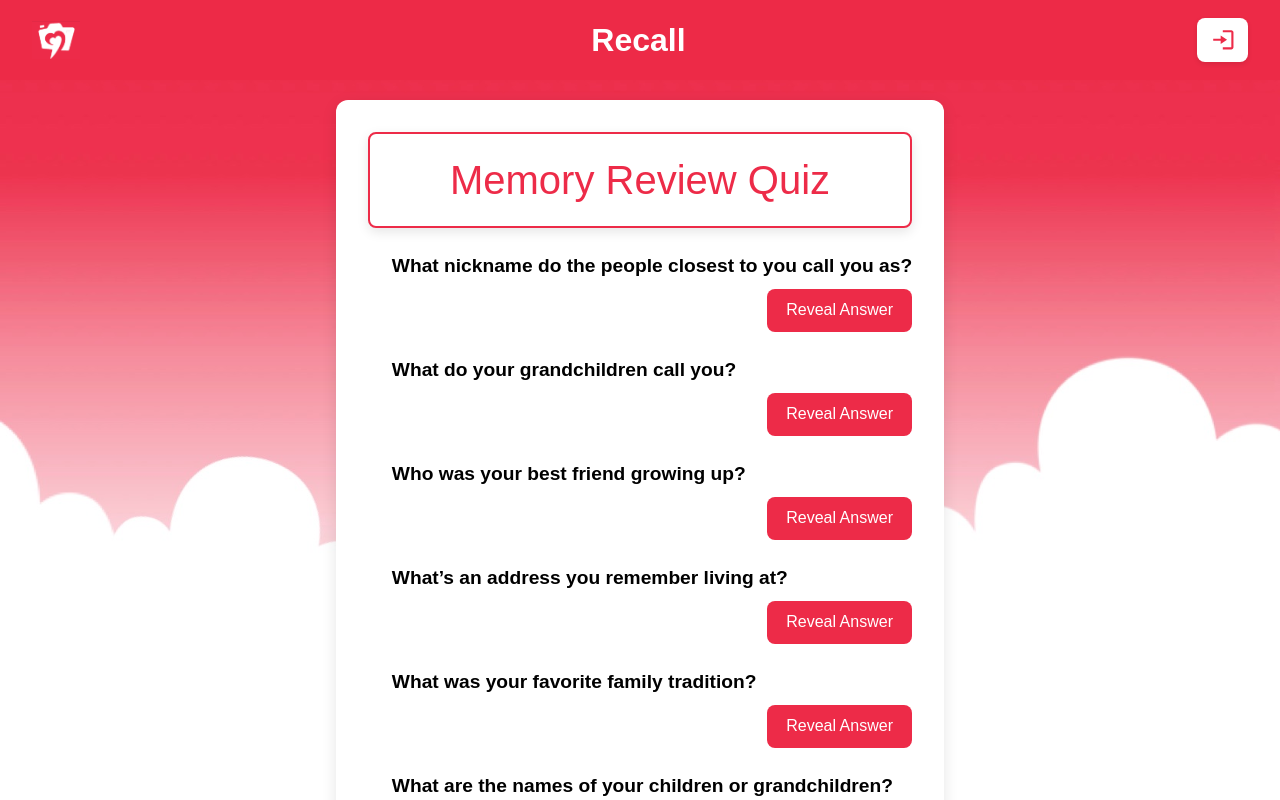
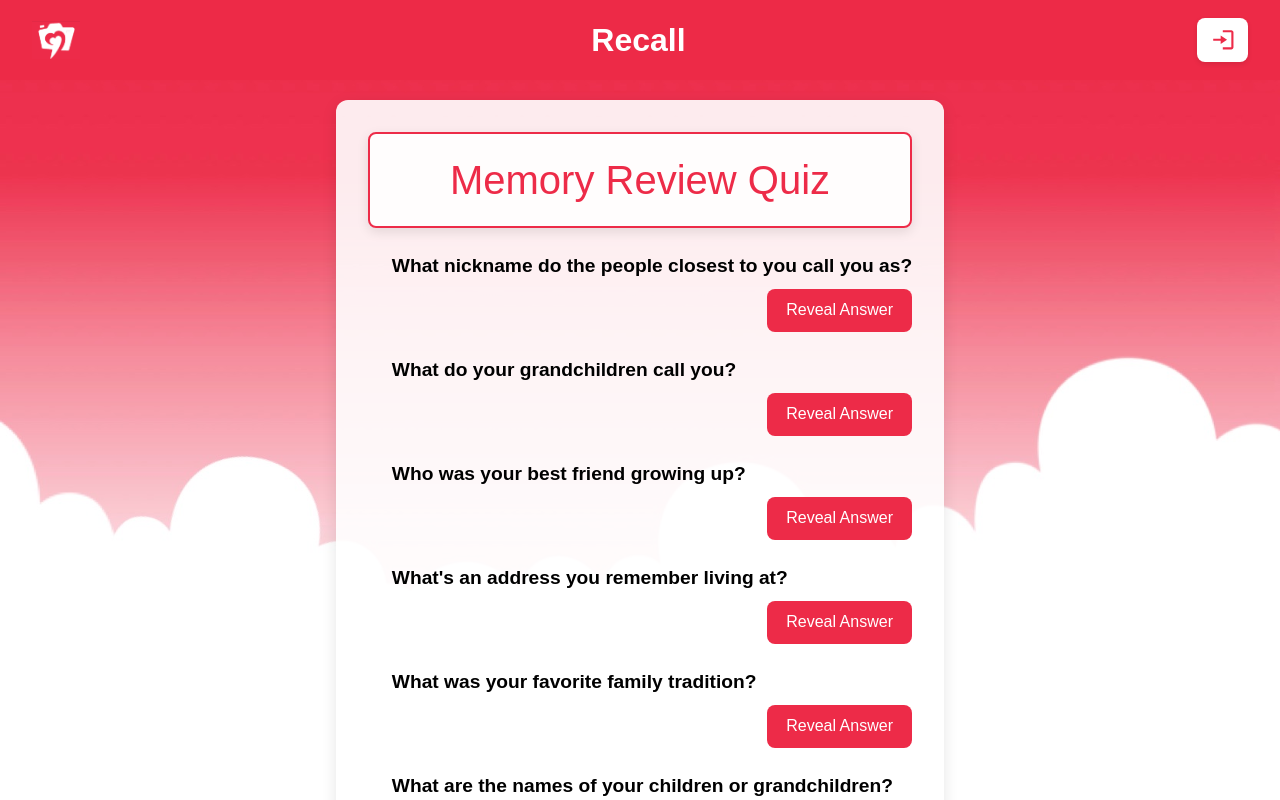
Before and after one commit to yephrem22/Ku_hack_2025, a SvelteKit app in the folder HackKU_Project/: page /memory-review in a window 1280 px wide. Shown: the top 800 px of the page. Built offline with nearby package versions, Linux system fonts and the light colour scheme.

Commit message:
final vis

```diff
--- a/HackKU_Project/src/routes/dashboard/+page.svelte
+++ b/HackKU_Project/src/routes/dashboard/+page.svelte
@@ -1,4 +1,4 @@
- <script>
+ <!-- <script>
   import { onMount } from 'svelte';
   import CardLink from '../../lib/CardLink.svelte';
 
@@ -58,4 +58,153 @@
       </div>
     </div>
   </div>
-</div>
+</div> -->
+
+<!-- <script>
+  import { onMount } from 'svelte';
+  import CardLink from '../../lib/CardLink.svelte';
+
+  const cards = [
+    {
+      href: "/risk-quiz",
+      title: "Risk Factor Quiz",
+      description: "Learn more about your lifestyle and Alzheimer's risk."
+    },
+    {
+      href: "/memento-box",
+      title: "Memento Box",
+      description: "Answer personal memory questions to help you recall your life story."
+    },
+    {
+      href: "/memory-review",
+      title: "Memory Review Quiz",
+      description: "Test yourself on the memories you've stored."
+    },
+    {
+      href: "/memory-album",
+      title: "Memory Album",
+      description: "See photos to remind you of your past."
+    }
+  ];
+
+  const reminders = [
+    "Don't forget to drink some water.",
+    "Take a deep breath. You're doing great.",
+    "Have you eaten something today?",
+    "Time to stretch your legs for a bit!",
+    "Call someone you care about!",
+    "Review your Memento Box memories when you have time.",
+    "Double check your medication schedule today."
+  ];
+
+  let currentReminder = reminders[0];
+
+  function getRandomReminder() {
+    const randomIndex = Math.floor(Math.random() * reminders.length);
+    return reminders[randomIndex];
+  }
+
+  onMount(() => {
+    const interval = setInterval(() => {
+      currentReminder = getRandomReminder();
+    }, 5000);
+
+    return () => clearInterval(interval);
+  });
+</script>
+
+<div class="min-h-screen flex items-center justify-center px-4 py-10 pt-24 bg-white">
+  <div class="w-full max-w-3xl p-8 text-center space-y-6 bg-transparent">
+    <h2 class="text-3xl font-bold text-rose-600 mb-2">Welcome to Your Dashboard</h2>
+    <p class="text-gray-700 mb-6">Choose an activity to get started</p>
+
+    <div class="flex flex-col gap-4">
+      {#each cards as card}
+        <div class="bg-white bg-opacity-90 rounded-xl shadow-lg">
+          <CardLink {...card} />
+        </div>
+      {/each}
+
+      <div class="bg-rose-50 border border-rose-200 rounded-lg p-6 shadow-md">
+        <h3 class="text-2xl font-semibold text-rose-600 mb-4">Reminder</h3>
+        <p class="text-black">{currentReminder}</p> Changed to black text -->
+
+        <script>
+          import { onMount } from 'svelte';
+          import CardLink from '../../lib/CardLink.svelte';
+          import { goto } from '$app/navigation';
+
+          const cards = [
+            {
+              href: "/risk-quiz",
+              title: "Risk Factor Quiz",
+              description: "Learn more about your lifestyle and Alzheimer's risk."
+            },
+            {
+              href: "/memento-box",
+              title: "Memento Box",
+              description: "Answer personal memory questions to help you recall your life story."
+            },
+            {
+              href: "/memory-review",
+              title: "Memory Review Quiz",
+              description: "Test yourself on the memories you've stored."
+            },
+            {
+              href: "/memory-album",
+              title: "Memory Album",
+              description: "See photos to remind you of your past."
+            }
+          ];
+
+          const reminders = [
+            "Don't forget to drink some water.",
+            "Take a deep breath. You're doing great.",
+            "Have you eaten something today?",
+            "Time to stretch your legs for a bit!",
+            "Call someone you care about!",
+            "Review your Memento Box memories when you have time.",
+            "Double check your medication schedule today."
+          ];
+
+          let currentReminder = '';
+          let reminderInterval;
+
+          function getRandomReminder() {
+            return reminders[Math.floor(Math.random() * reminders.length)];
+          }
+
+          onMount(() => {
+            // Set initial reminder
+            currentReminder = getRandomReminder();
+
+            // Setup interval for changing reminders
+            reminderInterval = setInterval(() => {
+              currentReminder = getRandomReminder();
+            }, 5000);
+
+            return () => {
+              clearInterval(reminderInterval);
+            };
+          });
+        </script>
+
+        <div class="min-h-screen flex items-center rounded-xl justify-center px-4 py-10 mt-20 bg-white"> <!-- Added mt-20 for header spacing -->
+          <div class="w-full max-w-3xl p-8 text-center space-y-6 bg-transparent">
+            <h2 class="text-3xl font-bold text-rose-600 mb-2">Welcome to Your Dashboard</h2>
+            <p class="text-gray-700 mb-6">Choose an activity to get started</p>
+
+            <div class="flex flex-col gap-4">
+              {#each cards as card}
+                <div class="bg-white bg-opacity-90 rounded-xl shadow-lg">
+                  <CardLink {...card} />
+                </div>
+              {/each}
+
+              <div class="bg-rose-50 border border-rose-200 rounded-lg p-6 shadow-md">
+                <h3 class="text-2xl font-semibold text-rose-600 mb-4">Reminder</h3>
+                <p class="text-black">{currentReminder}</p>
+              </div>
+            </div>
+          </div>
+        </div>
--- a/HackKU_Project/src/routes/memento-box/+page.svelte
+++ b/HackKU_Project/src/routes/memento-box/+page.svelte
@@ -78,10 +78,10 @@
     margin-bottom: 1.5rem;
   }
   .question-block {
-    margin-bottom: 1.5rem;
+    margin-bottom: 2rem;
   }
   label {
-    color: black; /* Change to black */
+    color: black;
     font-weight: bold;
   }
   textarea {
--- a/HackKU_Project/src/routes/memory-review/+page.svelte
+++ b/HackKU_Project/src/routes/memory-review/+page.svelte
@@ -8,7 +8,7 @@
     "Who was your best friend growing up?",
     "What was your favorite family tradition?",
     "Describe a moment you felt truly proud.",
-    "What’s a trip you’ll never forget?",
+    "What's a trip you'll never forget?",
     "Tell me about a holiday you loved.",
     "Who influenced you most in life?",
     "What did you want to be as a child?",
@@ -25,17 +25,16 @@
     "Did you have a favorite pet? What was their name?",
     "Who was your favorite president, and why?",
     "Is there a country you loved visiting or dream of visiting?",
-    "What’s an address you remember living at?",
-    "What’s a recipe or meal you’ve passed down to others?",
+    "What's an address you remember living at?",
+    "What's a recipe or meal you've passed down to others?",
     "What do your grandchildren call you?",
     "Is there a family heirloom or item that means a lot to you?"
   ];
 
   let questions = [];
-  let answerMap = {}; // Object to map questions to saved answers
+  let answerMap = {};
   let revealedAnswers = [];
 
-  // Get 10 random questions
   function getRandomQuestions() {
     const shuffled = [...allQuestions].sort(() => 0.5 - Math.random());
     return shuffled.slice(0, 10);
@@ -43,23 +42,15 @@
 
   onMount(() => {
     questions = getRandomQuestions();
-
-    // Retrieve the answers stored as an object
     const storedAnswers = localStorage.getItem('mementoAnswersMap');
     if (storedAnswers) {
       answerMap = JSON.parse(storedAnswers);
     }
-
-    // Default all answers to hidden
     revealedAnswers = Array(questions.length).fill(false);
   });
 
   function revealAnswer(index) {
     revealedAnswers[index] = true;
-  }
-
-  function goBack() {
-    goto('/dashboard');
   }
 </script>
 
@@ -67,51 +58,43 @@
   .container {
     max-width: 800px;
     margin: auto;
-  margin-top: 5rem;       /* ✅ Extra space from the top */
+    margin-top: 5rem;
     padding: 2rem;
-  padding-top: 2rem;      /* ✅ Increased from 6rem to 7rem for better spacing */
-  background: white;
-  opacity: 100;
+    background: rgba(255, 255, 255, 0.9); /* Semi-transparent white */
     border-radius: 12px;
     box-shadow: 0 4px 15px rgba(0, 0, 0, 0.1);
     font-family: Arial, sans-serif;
   }
 
-
   h2 {
-    color: #ed2b48; /* Signature red color */
+    color: #ed2b48;
     text-align: center;
-    font-size: 2.5rem; /* Adjusted for larger size */
+    font-size: 2.5rem;
     padding: 1rem;
-    background-color: white;
-    opacity: 100 ;
-    border: 2px solid #ed2b48; /* Light box border */
+    background: rgba(255, 255, 255, 0.9); /* Semi-transparent white */
+    border: 2px solid #ed2b48;
     border-radius: 8px;
-    box-shadow: 0px 4px 12px rgba(0, 0, 0, 0.1); /* Light shadow for box effect */
+    box-shadow: 0px 4px 12px rgba(0, 0, 0, 0.1);
     margin-bottom: 1.5rem;
   }
 
   ol {
-    list-style-type: decimal; /* Ordered list */
-    padding-left: 1.5rem; /* Adds indentation to the list */
-    color: black; /* Ensures text color is black */
-    border-color: black;
+    list-style-type: decimal;
+    padding-left: 1.5rem;
+    color: black;
   }
 
   .question-block {
     margin-bottom: 1.5rem;
-    background-color: white;
-    border-color: black;
     display: flex;
     flex-direction: column;
-    align-items: flex-start; /* Align questions to the left */
+    align-items: flex-start;
   }
 
   label {
     font-weight: bold;
-    border-color: black;
-    font-size: 1.2rem; /* Adjusted for better readability */
-    color: black; /* Ensures text color is black */
+    font-size: 1.2rem;
+    color: black;
   }
 
   button {
@@ -122,28 +105,35 @@
     padding: 0.6rem 1.2rem;
     border-radius: 8px;
     cursor: pointer;
-    align-self: flex-end; /* Align the button to the right */
+    align-self: flex-end;
   }
 
   .dashboard-button {
-  margin: 2rem auto 0; /* Top margin, horizontal auto to center */
+    margin: 2rem auto 0;
     background-color: #ed2b48;
     color: white;
     border: none;
     padding: 0.6rem 1.2rem;
     border-radius: 8px;
     cursor: pointer;
-  display: block; /* Needed for margin auto to work on block elements */
+    display: block;
   }
 
   .answer {
     margin-top: 1rem;
+    width: 100%;
+    padding: 1rem;
+    border: 2px solid #ed2b48; /* Red outline */
+    border-radius: 8px;
+    background: rgba(255, 255, 255, 0.7); /* Slightly transparent white */
+    color: #333;
     font-style: italic;
-    color: #555;
-    border-color: black;
-    background-color: white;
   }
 
+  .no-answer {
+    color: #666;
+    font-style: italic;
+  }
 </style>
 
 <div class="container">
@@ -153,7 +143,6 @@
     {#each questions as question, i}
       <li class="question-block">
         <label>{question}</label>
-
         <button on:click={() => revealAnswer(i)}>Reveal Answer</button>
 
         {#if revealedAnswers[i]}
@@ -161,7 +150,7 @@
             {#if answerMap[question]}
               <p>{answerMap[question]}</p>
             {:else}
-              <p><em>No answer found for this question.</em></p>
+              <p class="no-answer">No answer found for this question.</p>
             {/if}
           </div>
         {/if}
```
Lines whose indentation alone changed are shown as unchanged.
